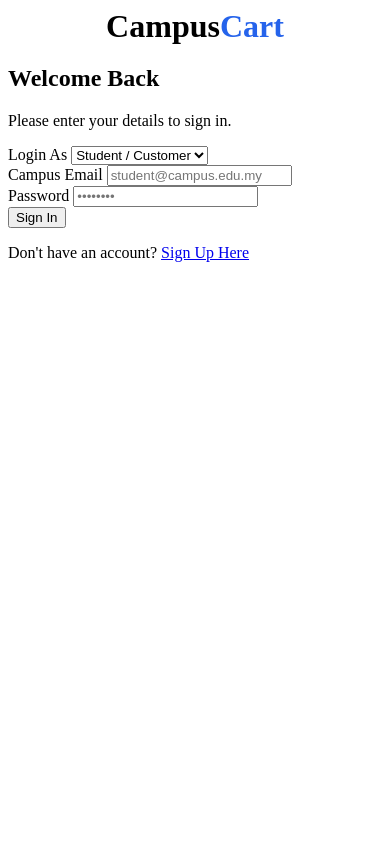
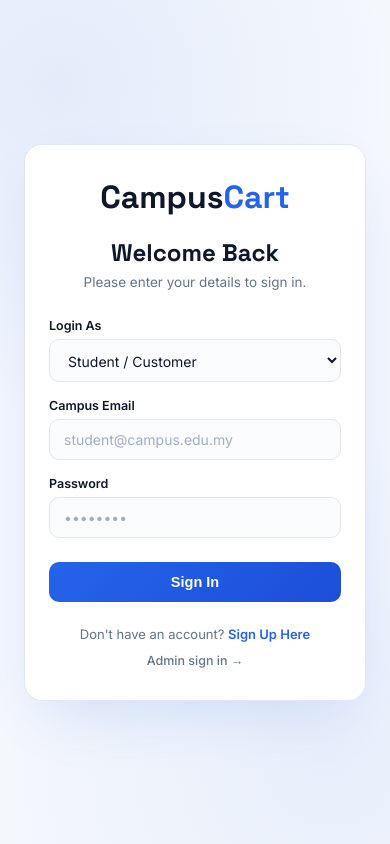
Before and after one commit to imannharith/CampusCart, a Flask app: page /login in a window 390 px wide. Run offline with Flask 3, Linux system fonts and the light colour scheme.

Commit message:
Style login/register, add a dedicated admin login, protect admin routes
- static/auth.css: white/blue theme for login.html and register.html,
  which previously had no stylesheet linked at all.
- New /admin/login route + templates/admin_login.html, styled to match
  the dark admin panel theme instead of the customer-facing one.
- @admin_required decorator applied to every admin route (dashboard,
  listings, reports, users, and all their add/edit/delete/status
  actions) -- previously any of these were reachable by URL with no
  login at all.
- Removed "System Admin" from the public login dropdown and replaced
  it with a small "Admin sign in" link to /admin/login, so the admin
  entrance isn't advertised on the public form.
- Fixed a mobile-nav CSS rule that was unintentionally hiding
  .admin-label globally instead of just inside .sidebar.

```diff
--- a/app.py
+++ b/app.py
@@ -1,3 +1,5 @@
+from functools import wraps
+
 from flask import Flask, render_template, redirect, url_for, request, session
 
 import database
@@ -5,6 +7,17 @@ import admin_functions as admin
 
 app = Flask(__name__)
 app.secret_key = 'campuscart_secret_key_bebas_tukar'
+
+
+def admin_required(view):
+    # Gate for the admin panel routes -- bounces anyone without an
+    # admin session to the admin login page instead of rendering.
+    @wraps(view)
+    def wrapped(*args, **kwargs):
+        if session.get('role') != 'admin':
+            return redirect(url_for('admin_login'))
+        return view(*args, **kwargs)
+    return wrapped
 
 # Make sure the database and its tables exist, and seed a little
 # sample data so the admin pages aren't empty on first run.
@@ -107,6 +120,7 @@ def product_catalog():
 # ADMIN DASHBOARD
 # -------------------------
 @app.route("/dashboard")
+@admin_required
 def dashboard():
 
     stats = admin.get_dashboard_stats()
@@ -126,6 +140,7 @@ def dashboard():
 # -------------------------
 
 @app.route("/listings")
+@admin_required
 def listings():
 
     category = request.args.get("category", "all")
@@ -160,6 +175,7 @@ def listings():
 # -------------------------
 
 @app.route("/listings/add", methods=["POST"])
+@admin_required
 def add_product():
 
     admin.add_product(
@@ -179,6 +195,7 @@ def add_product():
 # -------------------------
 
 @app.route("/listings/edit/<int:product_id>", methods=["POST"])
+@admin_required
 def edit_product(product_id):
 
     admin.update_product(
@@ -198,6 +215,7 @@ def edit_product(product_id):
 # -------------------------
 
 @app.route("/listings/status/<int:product_id>/<status>")
+@admin_required
 def change_product_status(product_id, status):
 
     admin.set_product_status(product_id, status)
@@ -210,6 +228,7 @@ def change_product_status(product_id, status):
 # -------------------------
 
 @app.route("/listings/delete/<int:product_id>")
+@admin_required
 def delete_product(product_id):
 
     admin.delete_product(product_id)
@@ -222,6 +241,7 @@ def delete_product(product_id):
 # -------------------------
 
 @app.route("/listings/stock/<int:product_id>/<action>")
+@admin_required
 def adjust_product_stock(product_id, action):
 
     amount = 1 if action == "increase" else -1
@@ -235,6 +255,7 @@ def adjust_product_stock(product_id, action):
 # -------------------------
 
 @app.route("/categories/rename", methods=["POST"])
+@admin_required
 def rename_category():
 
     admin.rename_category(
@@ -250,6 +271,7 @@ def rename_category():
 # -------------------------
 
 @app.route("/discounts/add", methods=["POST"])
+@admin_required
 def add_discount():
 
     admin.add_discount_code(
@@ -261,6 +283,7 @@ def add_discount():
 
 
 @app.route("/discounts/toggle/<int:discount_id>")
+@admin_required
 def toggle_discount(discount_id):
 
     admin.toggle_discount_code(discount_id)
@@ -269,6 +292,7 @@ def toggle_discount(discount_id):
 
 
 @app.route("/discounts/delete/<int:discount_id>")
+@admin_required
 def delete_discount(discount_id):
 
     admin.delete_discount_code(discount_id)
@@ -281,6 +305,7 @@ def delete_discount(discount_id):
 # -------------------------
 
 @app.route("/reviews/delete/<int:review_id>")
+@admin_required
 def delete_review(review_id):
 
     admin.delete_review(review_id)
@@ -293,6 +318,7 @@ def delete_review(review_id):
 # -------------------------
 
 @app.route("/reports")
+@admin_required
 def reports():
 
     status = request.args.get("status", "all")
@@ -311,6 +337,7 @@ def reports():
 
 
 @app.route("/reports/status/<int:order_id>/<status>")
+@admin_required
 def update_order_status(order_id, status):
 
     admin.update_order_status(order_id, status)
@@ -323,6 +350,7 @@ def update_order_status(order_id, status):
 # -------------------------
 
 @app.route("/users")
+@admin_required
 def users():
     return render_template("user.html")
 
@@ -578,6 +606,20 @@ def logout():
     session.pop('role', None)
     return redirect(url_for("login"))
 
+
+@app.route("/admin/login", methods=["GET", "POST"])
+def admin_login():
+    if request.method == "POST":
+        email = request.form.get("email")
+
+        # Placeholder sehingga backend DB user korang siap
+        session['user'] = email
+        session['role'] = 'admin'
+
+        return redirect(url_for("dashboard"))
+
+    return render_template("admin_login.html")
+
 # -------------------------
 # RUN APPLICATION
 # -------------------------
--- /dev/null
+++ b/static/auth.css
@@ -0,0 +1,162 @@
+/* =========================================================
+   CAMPUSCART AUTH PAGES (LOGIN / REGISTER)
+   Clean white + blue theme, matches the CampusCart wordmark.
+   ========================================================= */
+
+@import url('https://fonts.googleapis.com/css2?family=Space+Grotesk:wght@600;700&family=Inter:wght@400;500;600;700&display=swap');
+
+:root {
+    --auth-blue: #2563eb;
+    --auth-blue-dark: #1d4ed8;
+    --auth-blue-soft: #eaf1ff;
+    --auth-ink: #0f172a;
+    --auth-text-dim: #64748b;
+    --auth-border: #e2e8f0;
+    --auth-bg: #f4f7fc;
+}
+
+* {
+    box-sizing: border-box;
+}
+
+body {
+    margin: 0;
+    font-family: "Inter", "Segoe UI", Arial, sans-serif;
+    color: var(--auth-ink);
+}
+
+.auth-container {
+    min-height: 100vh;
+    display: flex;
+    align-items: center;
+    justify-content: center;
+    padding: 24px;
+    background:
+        radial-gradient(circle at 15% 10%, rgba(37, 99, 235, 0.08), transparent 40%),
+        radial-gradient(circle at 85% 90%, rgba(37, 99, 235, 0.06), transparent 40%),
+        var(--auth-bg);
+}
+
+.auth-box {
+    width: 100%;
+    max-width: 420px;
+    background: white;
+    border: 1px solid var(--auth-border);
+    border-radius: 18px;
+    padding: 40px 36px;
+    box-shadow: 0 24px 60px -20px rgba(37, 99, 235, 0.18);
+}
+
+.logo a {
+    font-family: "Space Grotesk", "Segoe UI", sans-serif;
+}
+
+h2 {
+    font-family: "Space Grotesk", "Segoe UI", sans-serif;
+    font-size: 24px;
+    font-weight: 700;
+    margin: 0 0 6px;
+    color: var(--auth-ink);
+    text-align: center;
+}
+
+.auth-subtitle {
+    text-align: center;
+    color: var(--auth-text-dim);
+    font-size: 13.5px;
+    margin: 0 0 28px;
+}
+
+.auth-form {
+    display: flex;
+    flex-direction: column;
+    gap: 16px;
+}
+
+.form-group {
+    display: flex;
+    flex-direction: column;
+    gap: 6px;
+}
+
+.form-group label {
+    font-size: 12.5px;
+    font-weight: 600;
+    color: var(--auth-ink);
+}
+
+.form-group input,
+.form-group select {
+    padding: 11px 14px;
+    border: 1px solid var(--auth-border);
+    border-radius: 10px;
+    font-size: 14px;
+    font-family: inherit;
+    color: var(--auth-ink);
+    background: #fbfcfe;
+    outline: none;
+    transition: border-color 0.15s ease, box-shadow 0.15s ease;
+}
+
+.form-group input::placeholder {
+    color: #a3adc2;
+}
+
+.form-group input:focus,
+.form-group select:focus {
+    border-color: var(--auth-blue);
+    box-shadow: 0 0 0 3px var(--auth-blue-soft);
+    background: white;
+}
+
+.btn-auth {
+    margin-top: 8px;
+    padding: 12px 16px;
+    border: none;
+    border-radius: 10px;
+    background: linear-gradient(135deg, var(--auth-blue), var(--auth-blue-dark));
+    color: white;
+    font-size: 14.5px;
+    font-weight: 700;
+    cursor: pointer;
+    transition: box-shadow 0.15s ease, filter 0.15s ease, transform 0.15s ease;
+}
+
+.btn-auth:hover {
+    filter: brightness(1.05);
+    box-shadow: 0 10px 24px -8px rgba(37, 99, 235, 0.5);
+    transform: translateY(-1px);
+}
+
+.auth-footer {
+    margin: 24px 0 0;
+    text-align: center;
+    font-size: 13px;
+    color: var(--auth-text-dim);
+}
+
+.auth-footer a {
+    color: var(--auth-blue);
+    font-weight: 600;
+    text-decoration: none;
+}
+
+.auth-footer a:hover {
+    text-decoration: underline;
+}
+
+.auth-admin-link {
+    margin-top: 10px;
+}
+
+.auth-admin-link a {
+    color: var(--auth-text-dim);
+    font-weight: 500;
+    font-size: 12.5px;
+}
+
+@media (max-width: 480px) {
+    .auth-box {
+        padding: 32px 24px;
+    }
+}
--- a/templates/login.html
+++ b/templates/login.html
@@ -4,6 +4,7 @@
     <meta charset="UTF-8">
     <meta name="viewport" content="width=device-width, initial-scale=1.0">
     <title>Login - CampusCart</title>
+    <link rel="stylesheet" href="{{ url_for('static', filename='auth.css') }}">
 </head>
 <body>
 
@@ -25,7 +26,6 @@
                     <select id="role" name="role" required>
                         <option value="student">Student / Customer</option>
                         <option value="seller">Student Seller</option>
-                        <option value="admin">System Admin</option>
                     </select>
                 </div>
 
@@ -45,6 +45,9 @@
             <p class="auth-footer">
                 Don't have an account? <a href="/register">Sign Up Here</a>
             </p>
+            <p class="auth-footer auth-admin-link">
+                <a href="{{ url_for('admin_login') }}">Admin sign in →</a>
+            </p>
         </div>
     </div>
 
--- a/templates/register.html
+++ b/templates/register.html
@@ -4,6 +4,7 @@
     <meta charset="UTF-8">
     <meta name="viewport" content="width=device-width, initial-scale=1.0">
     <title>Register - CampusCart</title>
+    <link rel="stylesheet" href="{{ url_for('static', filename='auth.css') }}">
 </head>
 <body>
 
```
Also changed, not shown: static/admin.css (+110 -1 lines), templates/admin_login.html (added, +37 -0 lines).
